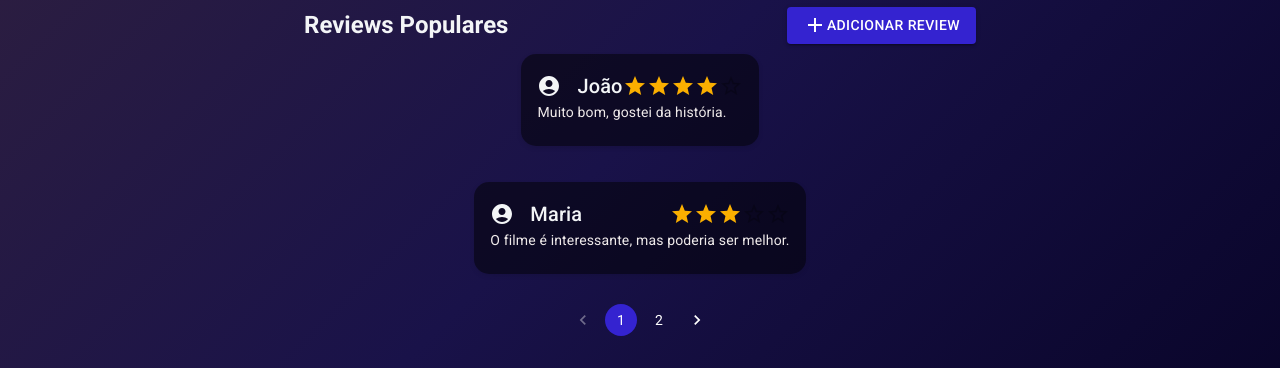
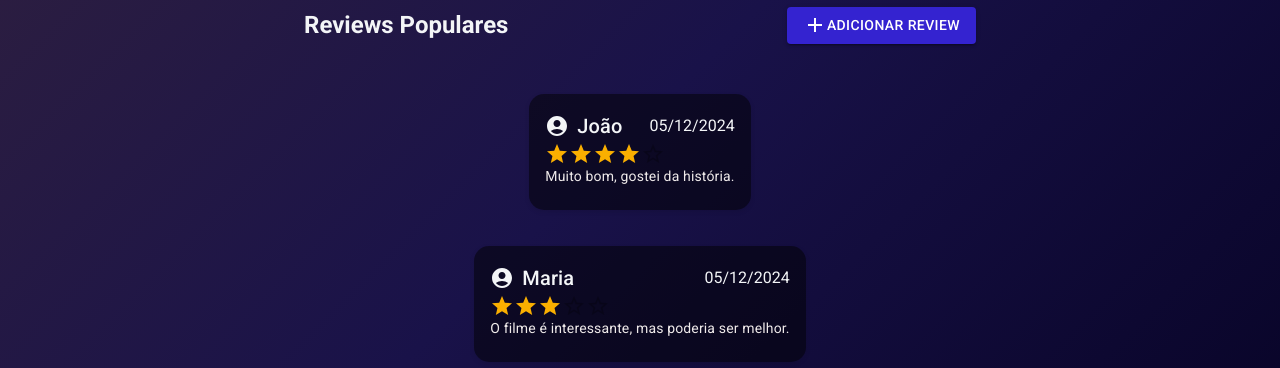
Before and after one commit to gilmarUFG/ds_20242_g3, a React (Create React App) app in the folder movies-fe/: page /assista-ai/filme in a window 1280 px wide. Shown: the part 274-642 px from the top of the page. Built offline with nearby package versions, Linux system fonts and the light colour scheme.

Commit message:
feat(reviews): ajustes visuais em reviews

```diff
--- a/movies-fe/src/components/molecules/MovieReviewsList/index.tsx
+++ b/movies-fe/src/components/molecules/MovieReviewsList/index.tsx
@@ -4,33 +4,37 @@ import PaginationComponent from '../../atomic/PaginationComponent/PaginationComp
 import AddIcon from '@mui/icons-material/Add';
 import ReviewCard from '../ReviewCard';
 import AddReviewFormModal from '../ReviewFormModal';
+import { Review } from './types';
 
-const reviews = [
+const reviews: Review[] = [
   {
     id: 1,
-    username: 'João',
+    user: { username: 'João' },
     rating: 4,
     comment: 'Muito bom, gostei da história.',
+    date: '2024-12-05T14:45:30.123',
   },
   {
     id: 2,
-    username: 'Maria',
+    user: { username: 'Maria' },
     rating: 3,
     comment: 'O filme é interessante, mas poderia ser melhor.',
+    date: '2024-12-05T14:45:30.123',
   },
   {
     id: 3,
-    username: 'Carlos',
+    user: { username: 'Carlos' },
     rating: 5,
     comment: 'Excelente! Muito bem feito.',
+    date: '2024-12-05T14:45:30.123',
   },
   {
     id: 4,
-    username: 'Ana',
+    user: { username: 'Ana' },
     rating: 2,
     comment: 'Acho que esperava mais, me decepcionou.',
+    date: '2024-12-05T14:45:30.123',
   },
-  // Adicione mais reviews aqui para testar a paginação
 ];
 
 const reviewsPerPage = 2;
@@ -41,7 +45,6 @@ function MovieReviewsList() {
 
   const paginate = (pageNumber: number) => setCurrentPage(pageNumber);
 
-  // Calcula os reviews a serem exibidos na página atual
   const indexOfLastReview = currentPage * reviewsPerPage;
   const indexOfFirstReview = indexOfLastReview - reviewsPerPage;
   const currentReviews = reviews.slice(indexOfFirstReview, indexOfLastReview);
@@ -53,7 +56,7 @@ function MovieReviewsList() {
         flex={'wrap'}
         alignItems={'center'}
         justifyContent={'space-between'}
-        sx={{ marginTop: 5, paddingInline: 30 }}
+        sx={{ marginBlock: 5, paddingInline: 30 }}
       >
         <h2>Reviews Populares</h2>
 
--- /dev/null
+++ b/movies-fe/src/components/molecules/MovieReviewsList/types.ts
@@ -0,0 +1,13 @@
+export interface Review {
+  id?: number;
+  comment: string;
+  movieId?: number;
+  date: Date | string;
+  rating: number;
+  user: User;
+}
+
+export interface User {
+  id?: number;
+  username: string;
+}
--- a/movies-fe/src/components/molecules/ReviewCard/index.tsx
+++ b/movies-fe/src/components/molecules/ReviewCard/index.tsx
@@ -1,10 +1,15 @@
 import React from 'react';
-import { Card, CardContent, Typography, Rating, Grid2 } from '@mui/material';
-import styled from 'styled-components';
+import { Typography, Rating, Grid2 } from '@mui/material';
 import { CardContainer, ReviewContent } from './styles';
 import AccountCircleIcon from '@mui/icons-material/AccountCircle';
+import { format } from 'date-fns';
 
 const ReviewCard = ({ review }: { review: any }) => {
+  function formatDate(dateString: string): string {
+    const date = new Date(dateString);
+
+    return format(date, 'dd/MM/yyyy');
+  }
   return (
     <CardContainer>
       <ReviewContent>
@@ -13,14 +18,14 @@ const ReviewCard = ({ review }: { review: any }) => {
           alignItems={'center'}
           justifyContent={'space-between'}
         >
-          <Grid2 display={'flex'} alignItems={'center'} sx={{ gap: 2 }}>
+          <Grid2 display={'flex'} alignItems={'center'} sx={{ gap: 1 }}>
             <AccountCircleIcon />
-            <Typography variant="h6">{review.username}</Typography>
+            <Typography variant="h6">{review.user.username}</Typography>
           </Grid2>
-
-          <Rating name="read-only" value={review.rating} readOnly />
+          <p>{formatDate(review.date)}</p>
         </Grid2>
 
+        <Rating name="read-only" value={review.rating} readOnly />
         <Typography variant="body2" color="info">
           {review.comment}
         </Typography>
```
